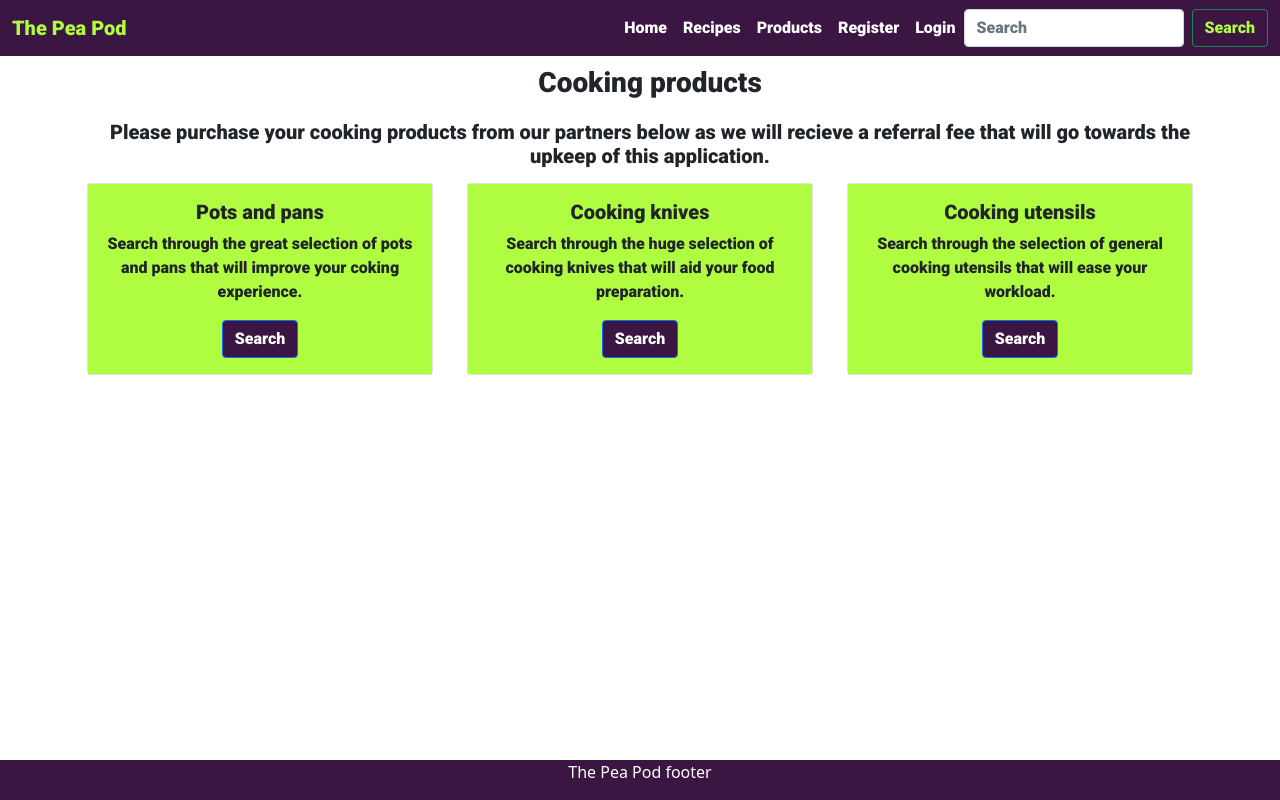
After one commit to NFox13/MS3-Python-and-Data-centric-development, a Flask app: page /get_products in a window 1280 px wide. The commit adds this page. Run offline with Flask 2, Linux system fonts and the light colour scheme; some libraries are stand-ins or nearby versions.

Commit message:
Added my products.html page. Removed some files and images that will not be required. general cleanup.

```diff
--- a/app.py
+++ b/app.py
@@ -164,6 +164,17 @@ def delete_recipe(recipe_id):
     return redirect(url_for("get_recipes"))
 
 
+@app.route("/user_profile")
+def user_profile():
+    profile_recipes = mongo.db.recipes.find()
+    return render_template("profile.html", recipes=profile_recipes)
+
+
+@app.route('/get_products')
+def get_products():
+    return render_template('products.html')
+
+
 if __name__ == "__main__":
     app.run(host=os.environ.get("IP"),
             port=int(os.environ.get("PORT")),
--- a/static/css/style.css
+++ b/static/css/style.css
@@ -160,3 +160,10 @@ body {
     text-align: center;
     font-family: 'Roboto', sans-serif;
 }
+
+/* ---------------------------------------------Products page*/
+.prod-head {
+    text-align: center;
+    font-family: 'Roboto', sans-serif;
+    margin: 10px;
+}
--- a/templates/404_error.html
+++ /dev/null
@@ -1,6 +0,0 @@
-{% extends "base.html" %}
-{% block content %}
-
-<h2>There seems to be an error</h2>
-
-{% endblock %}
--- a/templates/base.html
+++ b/templates/base.html
@@ -38,7 +38,7 @@
                             <a class="nav-link" href="{{ url_for('get_recipes') }}">Recipes</a>
                         </li>
                         <li class="nav-item">
-                            <a class="nav-link" href="#">Products</a>
+                            <a class="nav-link" href="{{ url_for('get_products') }}">Products</a>
                         </li>
                         {% if session.user %}
                         <li class="nav-item">
--- /dev/null
+++ b/templates/products.html
@@ -0,0 +1,38 @@
+{% extends "base.html" %}
+{% block content %}
+
+<div class="row">
+    <h3 class="prod-head">Cooking products</h3>
+    <h5 class="prod-head">Please purchase your cooking products from our partners
+        below as we will recieve a referral fee that will go towards the upkeep of this application.</h5>
+    <div class="col-sm-4 hiw-card">
+        <div class="card">
+            <div class="card-body hiw-card-body">
+                <h5 class="card-title">Pots and pans</h5>
+                <p class="card-text">Search through the great selection of pots and pans that will improve your coking experience.</p>
+                <a href="https://www.amazon.com/s?k=cooking+pots" target="_blank" class="btn btn-primary">Search</a>
+            </div>
+        </div>
+    </div>
+    <div class="col-sm-4 hiw-card">
+        <div class="card">
+            <div class="card-body hiw-card-body">
+                <h5 class="card-title">Cooking knives</h5>
+                <p class="card-text">Search through the huge selection of cooking knives that will aid your food preparation.</p>
+                <a href="https://www.amazon.com/s?k=knives" target="_blank" class="btn btn-primary">Search</a>
+            </div>
+        </div>
+    </div>
+    <div class="col-sm-4 hiw-card">
+        <div class="card">
+            <div class="card-body hiw-card-body">
+                <h5 class="card-title">Cooking utensils</h5>
+                <p class="card-text">Search through the selection of general cooking utensils that will ease your workload.</p>
+                <a href="https://www.amazon.com/s?k=cooking+utensils" target="_blank" class="btn btn-primary">Search</a>
+            </div>
+        </div>
+    </div>
+</div>
+
+
+{% endblock %}
--- a/templates/recipes.html
+++ b/templates/recipes.html
@@ -15,7 +15,6 @@
         </div>
         <p class="mb-1">{{ recipe.recipe_description }}
         </p>
-        <small>{{ recipe.recipe_date }}</small>
     </a>
     {% endfor %}
 </div>
```
Also changed, not shown: templates/profile.html (+16 -0 lines), static/images/bread.jpg (deleted), static/images/breakfast.jpg (deleted), static/images/chinese.jpg (deleted), static/images/dessert.jpg (deleted), 6 other files.
